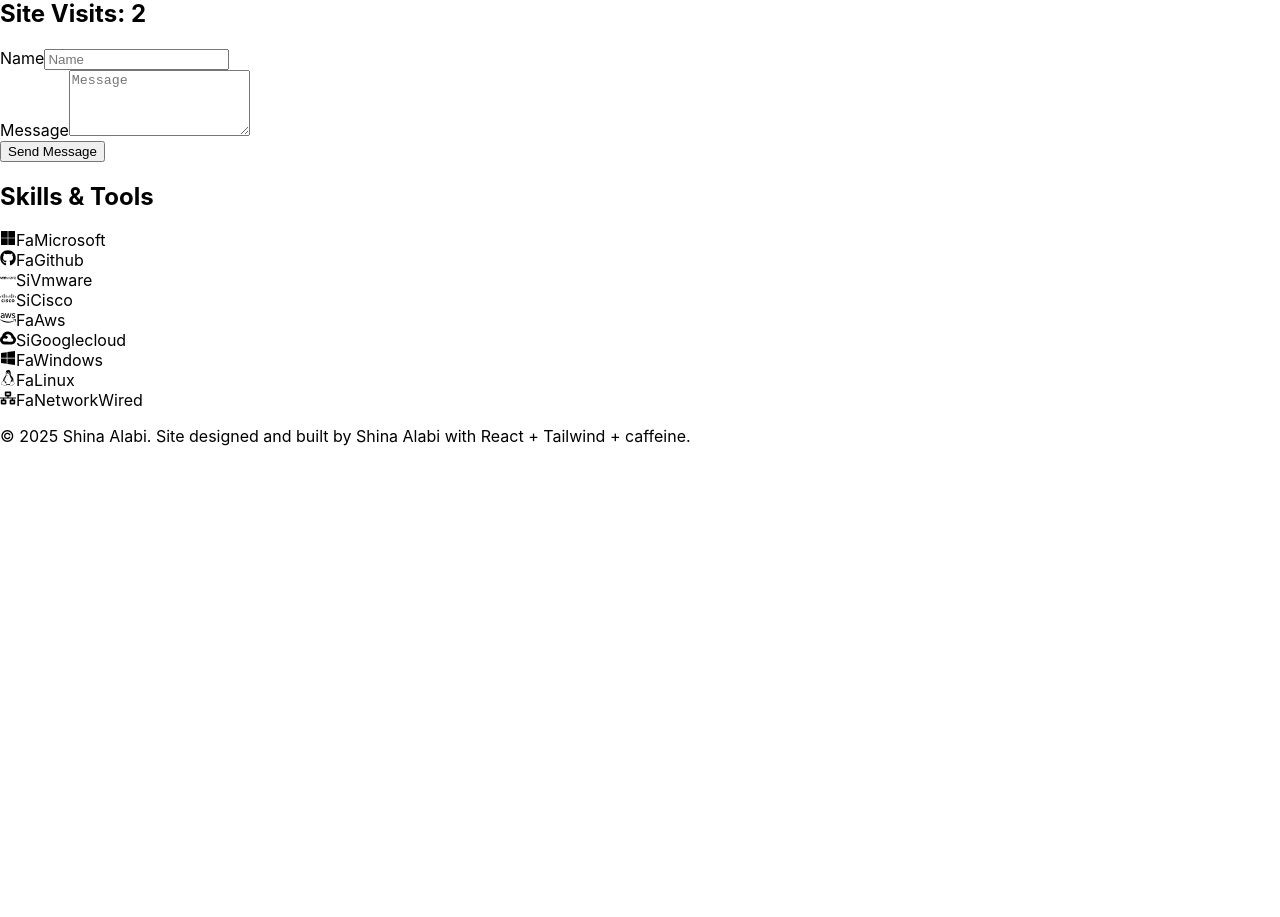
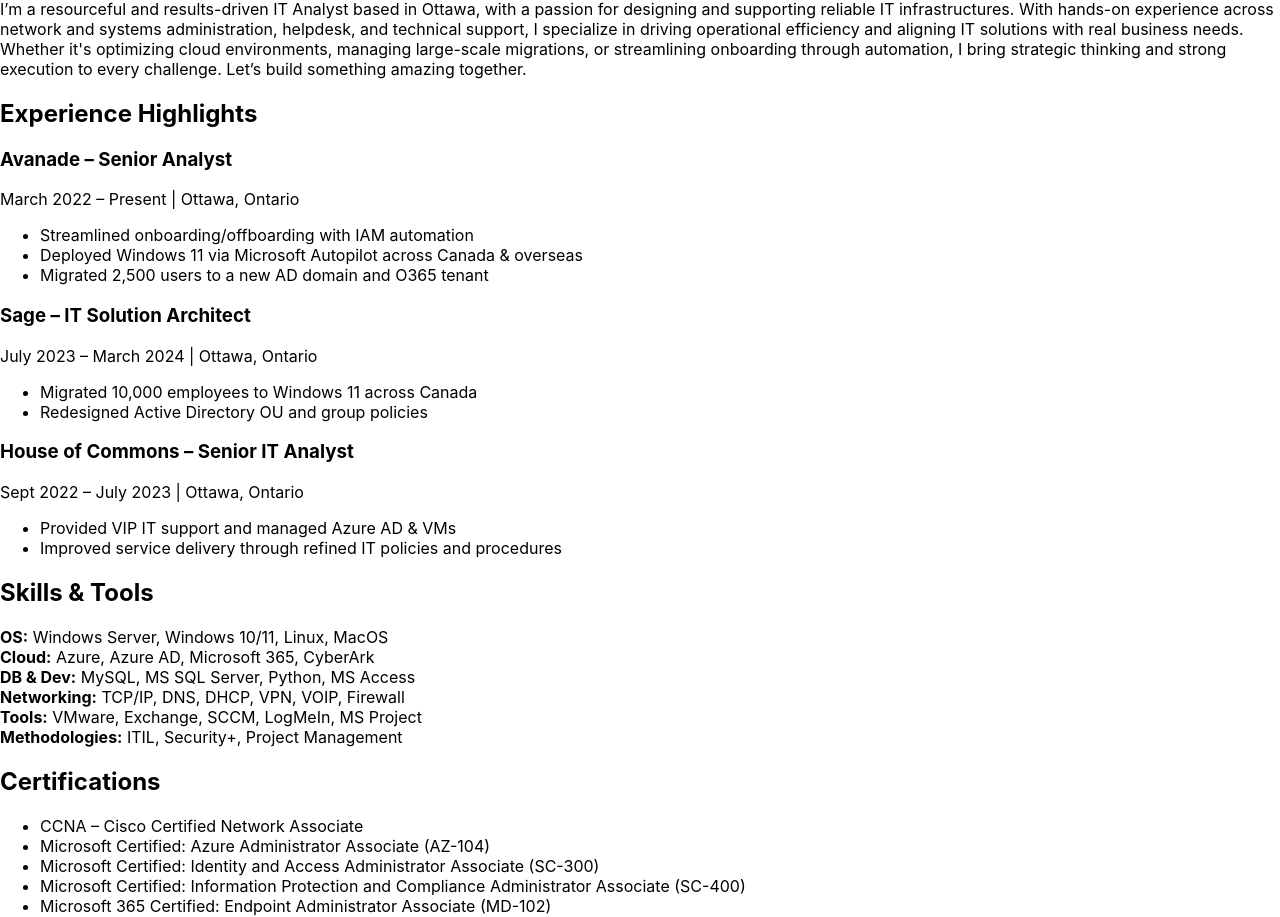
Before and after one commit to extrashing/shina-site, a React (Create React App) app: page / in a window 1280 px wide. Shown: the part 534-1451 px from the top of the page. Before the commit the page ends 996 px from the top, so only its background shows below. Built offline with nearby package versions, Linux system fonts and the light colour scheme.

Commit message:
website generator update 1

```diff
--- a/src/HomePage.js
+++ b/src/HomePage.js
@@ -118,19 +118,95 @@
           </a>
         </div>
 
+        {/* About */}
+        <section className="mb-12 animate-fade-in">
+          <h2 className="text-3xl font-semibold mb-3 border-b border-gray-700 pb-1">{t.about}</h2>
+          <p className="text-lg text-gray-300 dark:text-gray-800 leading-relaxed">
+            I’m a resourceful and results-driven IT Analyst based in Ottawa, with a passion for designing and supporting reliable IT infrastructures.
+            With hands-on experience across network and systems administration, helpdesk, and technical support, I specialize in driving operational
+            efficiency and aligning IT solutions with real business needs. Whether it's optimizing cloud environments, managing large-scale migrations,
+            or streamlining onboarding through automation, I bring strategic thinking and strong execution to every challenge. Let’s build something amazing together.
+          </p>
+        </section>
+
+        {/* Experience / Projects */}
+        <section className="mb-12 animate-fade-in">
+          <h2 className="text-3xl font-semibold mb-3 border-b border-gray-700 pb-1">{t.experience}</h2>
+          <div className="space-y-8">
+            {/* Project Cards */}
+            <div className="bg-gray-800 dark:bg-gray-100 p-6 rounded-xl shadow">
+              <h3 className="text-xl font-bold mb-1">Avanade – Senior Analyst</h3>
+              <p className="text-sm text-gray-400 mb-2">March 2022 – Present | Ottawa, Ontario</p>
+              <ul className="list-disc list-inside space-y-1 text-gray-300 dark:text-gray-800">
+                <li>Streamlined onboarding/offboarding with IAM automation</li>
+                <li>Deployed Windows 11 via Microsoft Autopilot across Canada & overseas</li>
+                <li>Migrated 2,500 users to a new AD domain and O365 tenant</li>
+              </ul>
+            </div>
+            <div className="bg-gray-800 dark:bg-gray-100 p-6 rounded-xl shadow">
+              <h3 className="text-xl font-bold mb-1">Sage – IT Solution Architect</h3>
+              <p className="text-sm text-gray-400 mb-2">July 2023 – March 2024 | Ottawa, Ontario</p>
+              <ul className="list-disc list-inside space-y-1 text-gray-300 dark:text-gray-800">
+                <li>Migrated 10,000 employees to Windows 11 across Canada</li>
+                <li>Redesigned Active Directory OU and group policies</li>
+              </ul>
+            </div>
+            <div className="bg-gray-800 dark:bg-gray-100 p-6 rounded-xl shadow">
+              <h3 className="text-xl font-bold mb-1">House of Commons – Senior IT Analyst</h3>
+              <p className="text-sm text-gray-400 mb-2">Sept 2022 – July 2023 | Ottawa, Ontario</p>
+              <ul className="list-disc list-inside space-y-1 text-gray-300 dark:text-gray-800">
+                <li>Provided VIP IT support and managed Azure AD & VMs</li>
+                <li>Improved service delivery through refined IT policies and procedures</li>
+              </ul>
+            </div>
+          </div>
+        </section>
+
+        {/* Skills */}
+        <section className="mb-12 animate-fade-in">
+          <h2 className="text-3xl font-semibold mb-3 border-b border-gray-700 pb-1">{t.skills}</h2>
+          <div className="grid grid-cols-2 sm:grid-cols-3 md:grid-cols-4 gap-6 text-gray-300 dark:text-gray-800 text-sm">
+            <div><strong>OS:</strong> Windows Server, Windows 10/11, Linux, MacOS</div>
+            <div><strong>Cloud:</strong> Azure, Azure AD, Microsoft 365, CyberArk</div>
+            <div><strong>DB & Dev:</strong> MySQL, MS SQL Server, Python, MS Access</div>
+            <div><strong>Networking:</strong> TCP/IP, DNS, DHCP, VPN, VOIP, Firewall</div>
+            <div><strong>Tools:</strong> VMware, Exchange, SCCM, LogMeIn, MS Project</div>
+            <div><strong>Methodologies:</strong> ITIL, Security+, Project Management</div>
+          </div>
+        </section>
+
+        {/* Certifications */}
+        <section className="mb-12 animate-fade-in">
+          <h2 className="text-3xl font-semibold mb-3 border-b border-gray-700 pb-1">{t.certs}</h2>
+          <ul className="list-disc list-inside space-y-2 text-gray-300 dark:text-gray-800">
+            <li>CCNA – Cisco Certified Network Associate</li>
+            <li>Microsoft Certified: Azure Administrator Associate (AZ-104)</li>
+            <li>Microsoft Certified: Identity and Access Administrator Associate (SC-300)</li>
+            <li>Microsoft Certified: Information Protection and Compliance Administrator Associate (SC-400)</li>
+            <li>Microsoft 365 Certified: Endpoint Administrator Associate (MD-102)</li>
+            <li>Microsoft 365 Certified: Enterprise Administrator Expert (MS-102)</li>
+            <li>Certified Wireless Technician (CWNP)</li>
+          </ul>
+        </section>
+
+        {/* Sass & Visitors + Contact Form */}
         <section className="mb-12 animate-fade-in">
           <div className="mb-6">
             <h2 className="text-2xl font-semibold mb-2">{t.sass}: {sassLevel}% 💅</h2>
             <h2 className="text-2xl font-semibold mb-2">{t.visitors}: {visits}</h2>
           </div>
-          <form className="bg-gray-800 dark:bg-gray-100 p-6 rounded-xl space-y-4">
+          <form
+            action="https://formspree.io/f/xblgpeqp"
+            method="POST"
+            className="bg-gray-800 dark:bg-gray-100 p-6 rounded-xl space-y-4"
+          >
             <div>
               <label className="block mb-1 text-sm font-medium">{t.name}</label>
-              <input type="text" className="w-full px-4 py-2 rounded bg-white text-black" placeholder={t.name} />
+              <input type="text" name="name" required className="w-full px-4 py-2 rounded bg-white text-black" placeholder={t.name} />
             </div>
             <div>
               <label className="block mb-1 text-sm font-medium">{t.message}</label>
-              <textarea className="w-full px-4 py-2 rounded bg-white text-black" rows="4" placeholder={t.message}></textarea>
+              <textarea name="message" required className="w-full px-4 py-2 rounded bg-white text-black" rows="4" placeholder={t.message}></textarea>
             </div>
             <button type="submit" className="bg-blue-600 hover:bg-blue-700 transition text-white font-medium py-2 px-4 rounded-xl">
               {t.send}
@@ -138,18 +214,7 @@
           </form>
         </section>
 
-        <section className="mb-12 animate-fade-in">
-          <h2 className="text-3xl font-semibold mb-3 border-b border-gray-700 pb-1">{t.skills}</h2>
-          <div className="grid grid-cols-2 sm:grid-cols-3 md:grid-cols-4 gap-6 text-center text-gray-300 dark:text-gray-700">
-            {iconList.map((Icon, index) => (
-              <div key={index} className="hover:scale-110 hover:text-green-400 transition-transform duration-300 flex flex-col items-center">
-                <Icon className="text-4xl mb-1" />
-                <span>{Icon.displayName || Icon.name}</span>
-              </div>
-            ))}
-          </div>
-        </section>
-
+        {/* Footer */}
         <footer className="mt-12 text-center text-sm text-gray-400">
           <p>© {new Date().getFullYear()} Shina Alabi. {t.built}</p>
         </footer>
```
